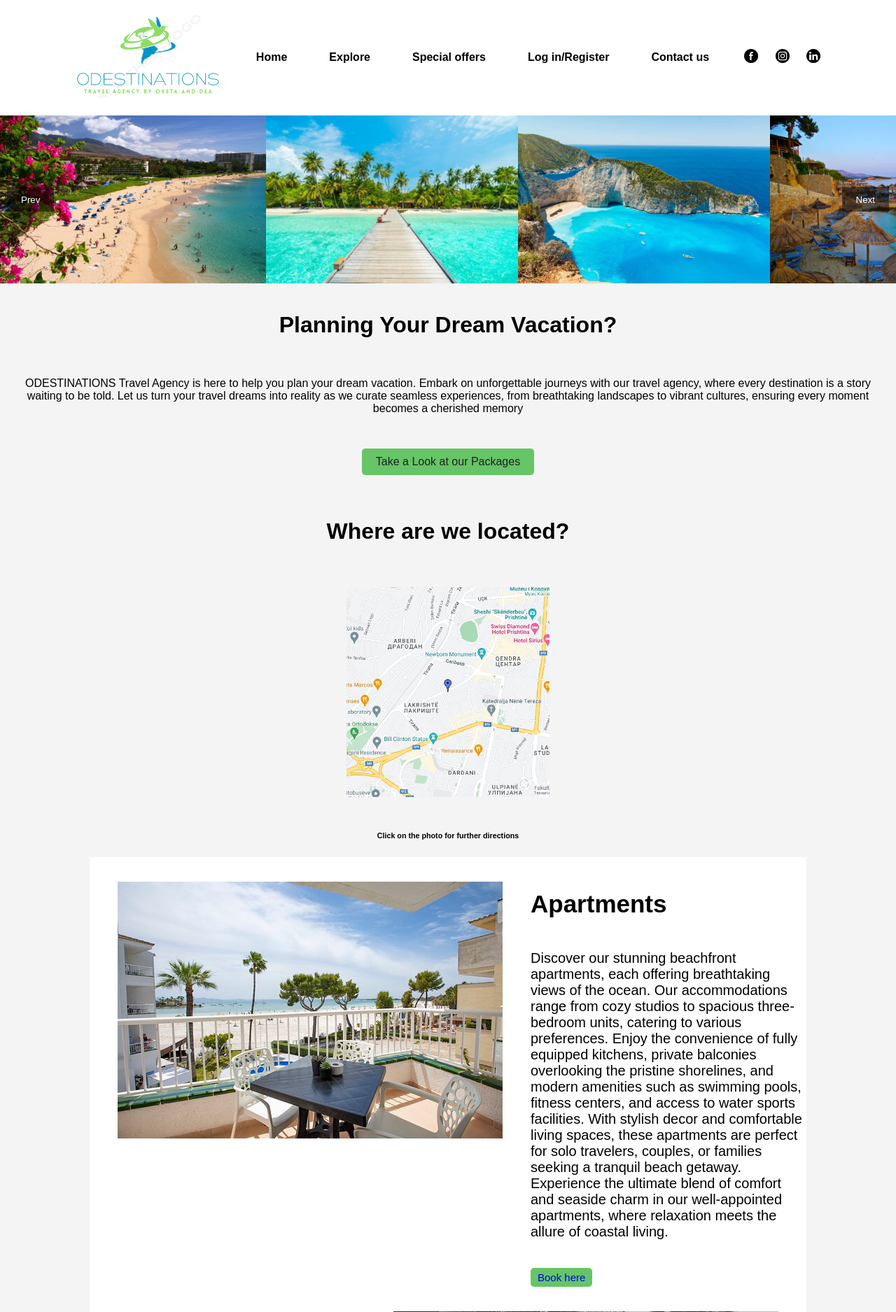
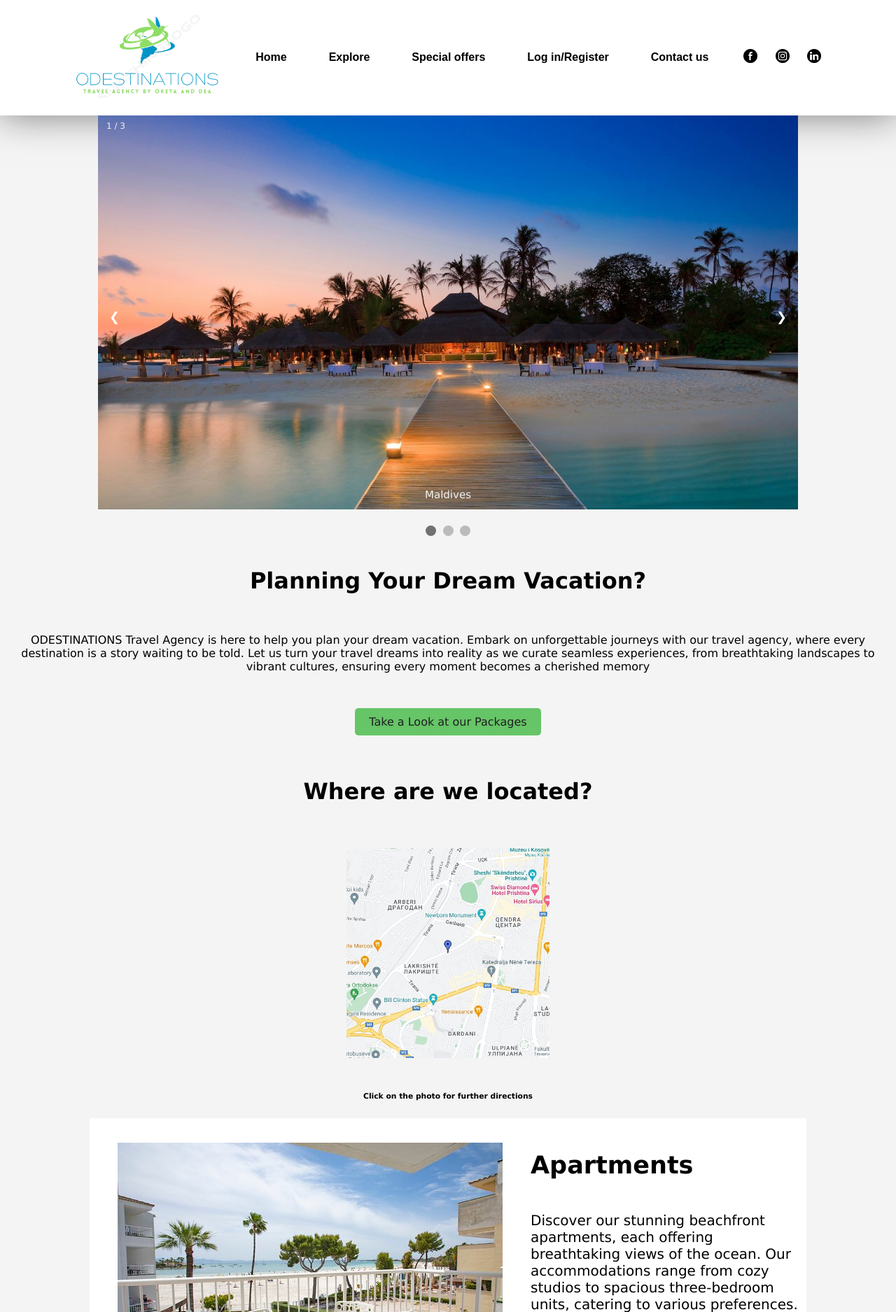
Before and after one commit to OketaShuki/ProjektiFinalWeb, a PHP site: page / in a window 1280 px wide. Shown: the top 1875 px of the page at 70% size. Run offline with PHP 8.4, Linux system fonts and the light colour scheme.

Commit message:
Perditesimi i slider-it me ane te html,css dhe js, poashtu fshirja e fotove te kaluar dhe vendosja e fotove te reja per slider

```diff
--- a/index.html
+++ b/index.html
@@ -28,25 +28,38 @@
     </header>
     <main>
 
-        <div class="slider">
-            <div class="slides">
-                <img src="images/p1.jpg" alt="">
-                <img src="images/p2.jpg" alt="">
-                <img src="images/p3.jpg" alt="">
-                <img src="images/p4.jpg" alt="">
-                <img src="images/p5.jpg" alt="">
-                <img src="images/p6.jpg" alt="">
-                <img src="images/p7.jpeg" alt="">
-                <img src="images/p8.jpg" alt="">
-                <img src="images/p9.jpg" alt="">
-                <img src="images/p10.jpg" alt="">
-                <img src="images/p11.jpg" alt="">
+        <div class="slideshow-container">
+
+            <!-- Full-width images with number and caption text -->
+            <div class="mySlides fade">
+              <div class="numbertext">1 / 3</div>
+              <img src="images/foto1.jpg" style="width:100%">
+              <div class="text">Maldives</div>
             </div>
 
-            <button class="prevBtn" onclick="ktheje()">Prev</button>
-            <button class="nextBtn" onclick="pauseLoop()">Next</button>
-           <!-- <button class="prevBtn" onclick="return ktheje()">Prev</button>
-            <button class="nextBtn">Next</button> -->
+            <div class="mySlides fade">
+              <div class="numbertext">2 / 3</div>
+              <img src="images/foto2.webp" style="width:100%">
+              <div class="text">Tropical beach</div>
+            </div>
+
+            <div class="mySlides fade">
+              <div class="numbertext">3 / 3</div>
+              <img src="images/foto3.jpg" style="width:100%">
+              <div class="text">Navagio Beach Greece</div>
+            </div>
+
+            <!-- Next and previous buttons -->
+            <a class="prev" onclick="plusSlides(-1)">&#10094;</a>
+            <a class="next" onclick="plusSlides(1)">&#10095;</a>
+          </div>
+          <br>
+
+          <!-- The dots/circles -->
+          <div style="text-align:center">
+            <span class="dot" onclick="currentSlide(1)"></span>
+            <span class="dot" onclick="currentSlide(2)"></span>
+            <span class="dot" onclick="currentSlide(3)"></span>
         </div>
         <div class="paragrafetdhemaps">
             <div class="teksti">
--- a/script.js
+++ b/script.js
@@ -1,20 +1,28 @@
-const prevBtn = document.querySelector('.prevBtn');
-const nextBtn = document.querySelector('.nextBtn');
-const slides = document.querySelector('.slides');
-const slideWidth = document.querySelector('.slider').offsetWidth;
+let slideIndex = 1;
+showSlides(slideIndex);
 
-let slideIndex = 0;
+// Next/previous controls
+function plusSlides(n) {
+  showSlides(slideIndex += n);
+}
 
-prevBtn.addEventListener('click', () => {
-    slideIndex = (slideIndex === 0) ? slides.childElementCount - 1 : slideIndex - 1;
-    updateSlidePosition();
-});
+// Thumbnail image controls
+function currentSlide(n) {
+  showSlides(slideIndex = n);
+}
 
-nextBtn.addEventListener('click', () => {
-    slideIndex = (slideIndex === slides.childElementCount - 1) ? 0 : slideIndex + 1;
-    updateSlidePosition();
-});
-
-function updateSlidePosition() {
-    slides.style.transform = `translateX(-${slideIndex * slideWidth}px)`;
+function showSlides(n) {
+  let i;
+  let slides = document.getElementsByClassName("mySlides");
+  let dots = document.getElementsByClassName("dot");
+  if (n > slides.length) {slideIndex = 1}
+  if (n < 1) {slideIndex = slides.length}
+  for (i = 0; i < slides.length; i++) {
+    slides[i].style.display = "none";
+  }
+  for (i = 0; i < dots.length; i++) {
+    dots[i].className = dots[i].className.replace(" active", "");
+  }
+  slides[slideIndex-1].style.display = "block";
+  dots[slideIndex-1].className += " active";
 }
--- a/style.css
+++ b/style.css
@@ -1,7 +1,6 @@
-
+/*Oketa*/
 * {
     box-sizing: border-box;
-    padding: 0;
   }
 
   body {
@@ -57,50 +56,93 @@
     border-bottom: solid 1px rgba(255, 255, 255, 0.459);
     box-shadow: 0 0 50px rgba(0, 0, 0, 0.5);
   }
+/*Dea*/
+* {box-sizing:border-box}
 
-body {
-  font-family: Arial, sans-serif;
-  margin: 0;
-  padding: 0;
+  /* Slideshow container */
+  .slideshow-container {
+    max-width: 1000px;
+    position: relative;
+    margin: auto;
   }
 
-.slider {
-  width: 100%;
-  margin: auto;
-  position: relative;
-  overflow: hidden;
+  /* Hide the images by default */
+  .mySlides {
+    display: none;
   }
 
-.slides {
-  display: flex;
-  transition: transform 0.2s ease;
-  height:30vh;
-  width: 100%
+  /* Next & previous buttons */
+  .prev, .next {
+    cursor: pointer;
+    position: absolute;
+    top: 50%;
+    width: auto;
+    margin-top: -22px;
+    padding: 16px;
+    color: white;
+    font-weight: bold;
+    font-size: 18px;
+    transition: 0.6s ease;
+    border-radius: 0 3px 3px 0;
+    user-select: none;
   }
 
-.slides img {
-  width: 100%;
-  height: auto;
-  background-size: cover;
+  /* Position the "next button" to the right */
+  .next {
+    right: 0;
+    border-radius: 3px 0 0 3px;
   }
 
-button {
-  position: absolute;
-  top: 50%;
-  transform: translateY(-50%);
-  background-color: rgba(0, 0, 0, 0.5);
-  color: white;
-  border: none;
-  padding: 10px 20px;
-  cursor: pointer;
+  /* On hover, add a black background color with a little bit see-through */
+  .prev:hover, .next:hover {
+    background-color: rgba(0,0,0,0.8);
   }
 
-.prevBtn {
-  left: 10px;
+  /* Caption text */
+  .text {
+    color: #f2f2f2;
+    font-size: 15px;
+    padding: 8px 12px;
+    position: absolute;
+    bottom: 8px;
+    width: 100%;
+    text-align: center;
   }
 
-.nextBtn {
-  right: 10px;
+  /* Number text (1/3 etc) */
+  .numbertext {
+    color: #f2f2f2;
+    font-size: 12px;
+    padding: 8px 12px;
+    position: absolute;
+    top: 0;
+  }
+
+  /* The dots/bullets/indicators */
+  .dot {
+    cursor: pointer;
+    height: 15px;
+    width: 15px;
+    margin: 0 2px;
+    background-color: #bbb;
+    border-radius: 50%;
+    display: inline-block;
+    transition: background-color 0.6s ease;
+  }
+
+  .active, .dot:hover {
+    background-color: #717171;
+  }
+
+  /* Fading animation */
+  .fade {
+    animation-name: fade;
+    animation-duration: 1.5s;
+  }
+
+  @keyframes fade {
+    from {opacity: .4}
+    to {opacity: 1}
   }
 
 .paragrafetdhemaps {
```
Also changed, not shown: images/foto1.jpg (added), images/foto2.webp (added), images/foto3.jpg (added), images/p1.jpg (deleted), images/p10.jpg (deleted), images/p11.jpg (deleted), images/p2.jpg (deleted), images/p3.jpg (deleted), images/p4.jpg (deleted), images/p5.jpg (deleted), images/p6.jpg (deleted), images/p7.jpeg (deleted), images/p8.jpg (deleted), images/p9.jpg (deleted). Lines whose indentation alone changed are shown as unchanged.
